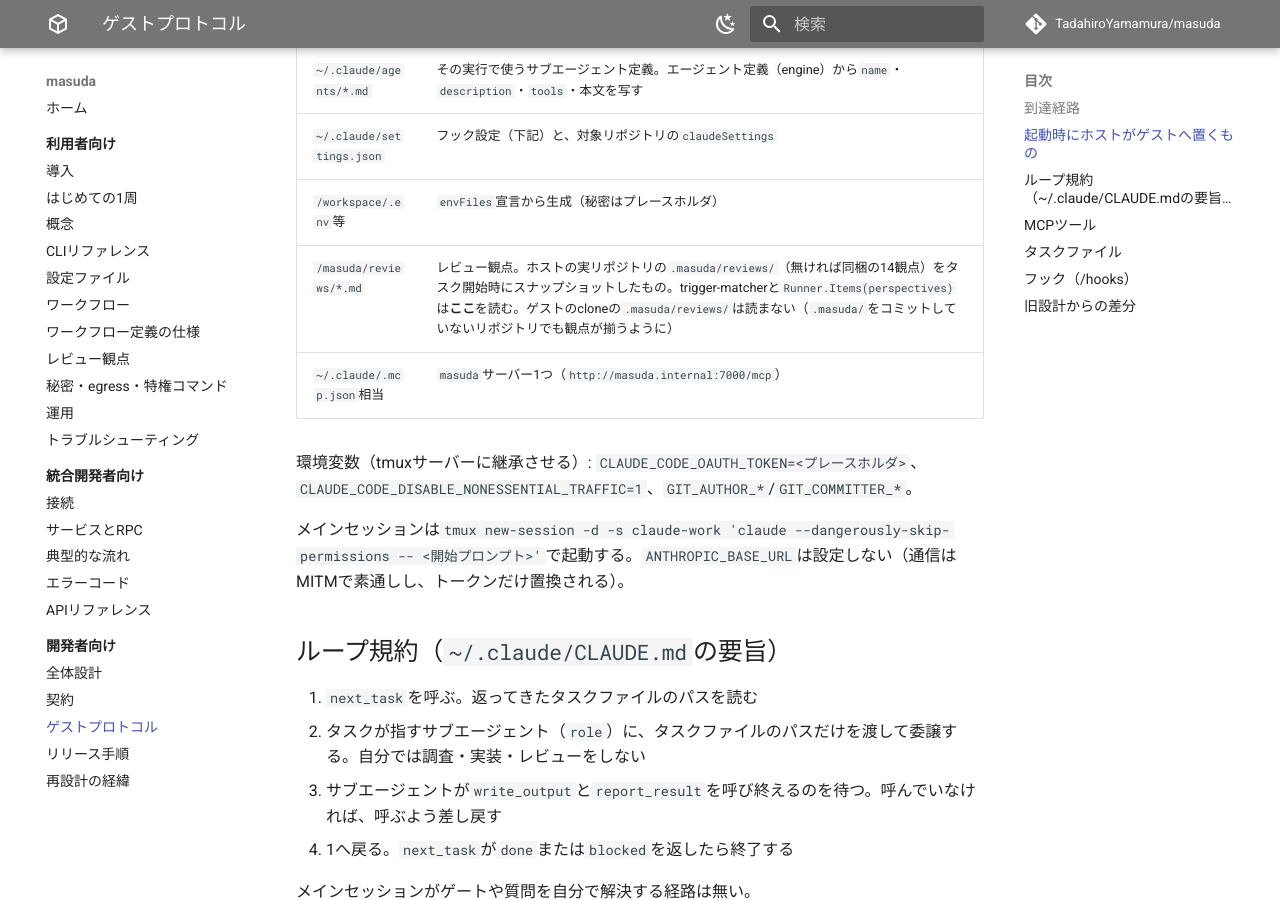
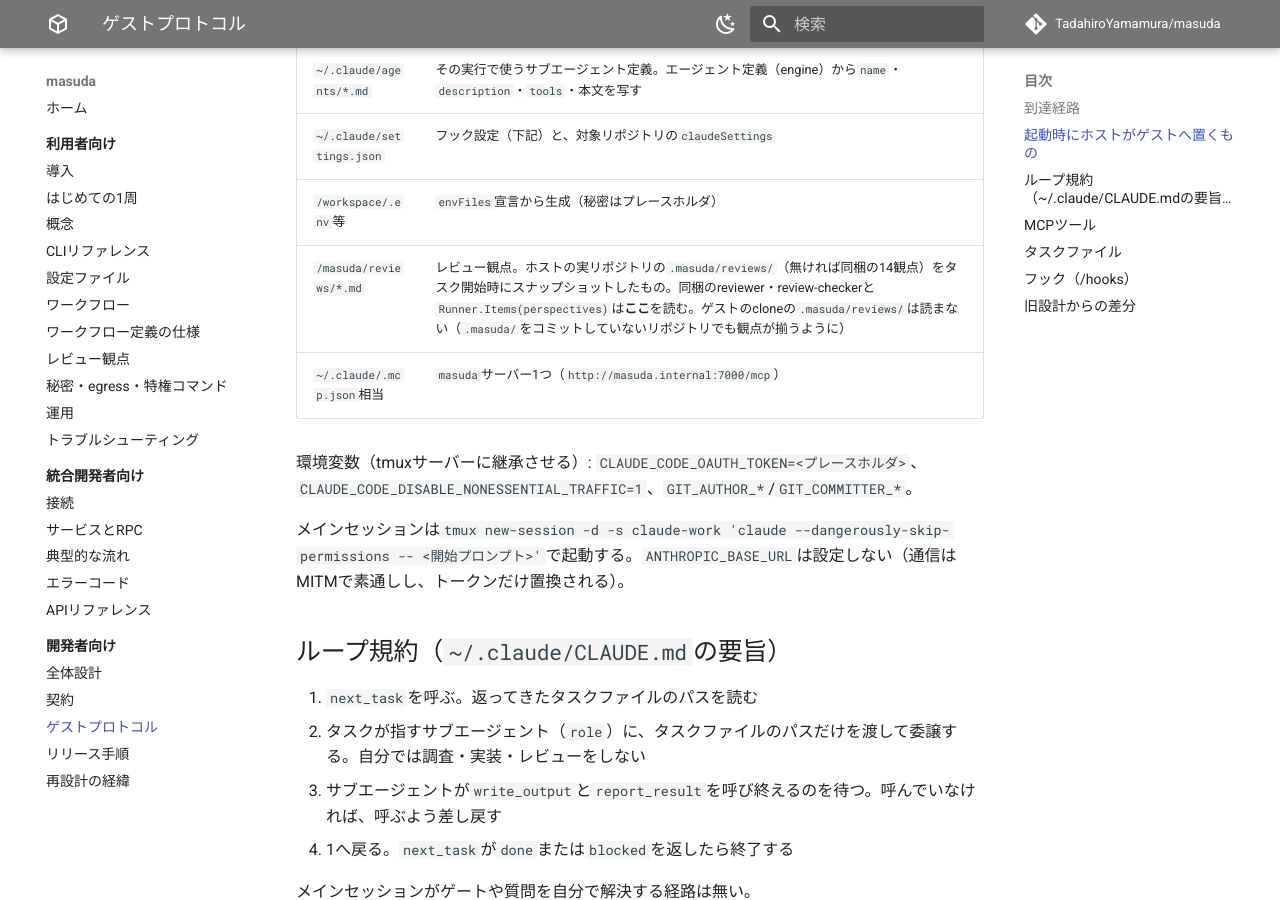
Before and after one commit to TadahiroYamamura/masuda, an MkDocs documentation site: the page built from docs/guest-protocol.md, in a window 1280 px wide and 900 px high, scrolled down 641 px. Built offline with MkDocs 1.6.1 and Material for MkDocs 9.7.7, drawn with Linux system fonts in a browser that asks for light colours; comment, search, counter and statistics services are not loaded; the version menu is left out.

Commit message:
docs(guest-protocol): 観点を読む役をtrigger-matcherからreviewer・review-checkerに直す
## 意図
engine `78818dd`でtrigger-matcherが削除され、ゲストの`/masuda/reviews/*.md`を読むのは同梱のreviewer・review-checkerになったので、契約の記述を実際の読み手に合わせる。ユーザーの承認を得た語句の修正で、契約の意味は変えない。

## 設計上の考慮点
- 契約ファイルなので、該当する1箇所の語句だけを直し、他の行は触らない
- `trigger`の無い観点を途中レビューでも常に当てる今の挙動は、ユーザー判断で現状のまま確定した（計画で実装とテストを同じステップに入れる方針になったため、テスト漏れの観点を途中で当てる意味がある）。HANDOFFの注意点をそれに合わせ、反映済みの契約への提案を外した

Co-Authored-By: Claude Opus 5.5 <noreply@anthropic.com>

```diff
--- a/docs/guest-protocol.md
+++ b/docs/guest-protocol.md
@@ -17,7 +17,7 @@ VM内のエージェントとmasudaの間の取り決め。masudaが所有する
 | `~/.claude/agents/*.md` | その実行で使うサブエージェント定義。エージェント定義（engine）から`name`・`description`・`tools`・本文を写す |
 | `~/.claude/settings.json` | フック設定（下記）と、対象リポジトリの`claudeSettings` |
 | `/workspace/.env`等 | `envFiles`宣言から生成（秘密はプレースホルダ） |
-| `/masuda/reviews/*.md` | レビュー観点。ホストの実リポジトリの`.masuda/reviews/`（無ければ同梱の14観点）をタスク開始時にスナップショットしたもの。trigger-matcherと`Runner.Items(perspectives)`は**ここ**を読む。ゲストのcloneの`.masuda/reviews/`は読まない（`.masuda/`をコミットしていないリポジトリでも観点が揃うように） |
+| `/masuda/reviews/*.md` | レビュー観点。ホストの実リポジトリの`.masuda/reviews/`（無ければ同梱の14観点）をタスク開始時にスナップショットしたもの。同梱のreviewer・review-checkerと`Runner.Items(perspectives)`は**ここ**を読む。ゲストのcloneの`.masuda/reviews/`は読まない（`.masuda/`をコミットしていないリポジトリでも観点が揃うように） |
 | `~/.claude/.mcp.json`相当 | `masuda`サーバー1つ（`http://masuda.internal:7000/mcp`） |
 
 環境変数（tmuxサーバーに継承させる）: `CLAUDE_CODE_OAUTH_TOKEN=<プレースホルダ>`、`CLAUDE_CODE_DISABLE_NONESSENTIAL_TRAFFIC=1`、`GIT_AUTHOR_*`/`GIT_COMMITTER_*`。
```
Also changed, not shown: HANDOFF.md (+3 -3 lines).
